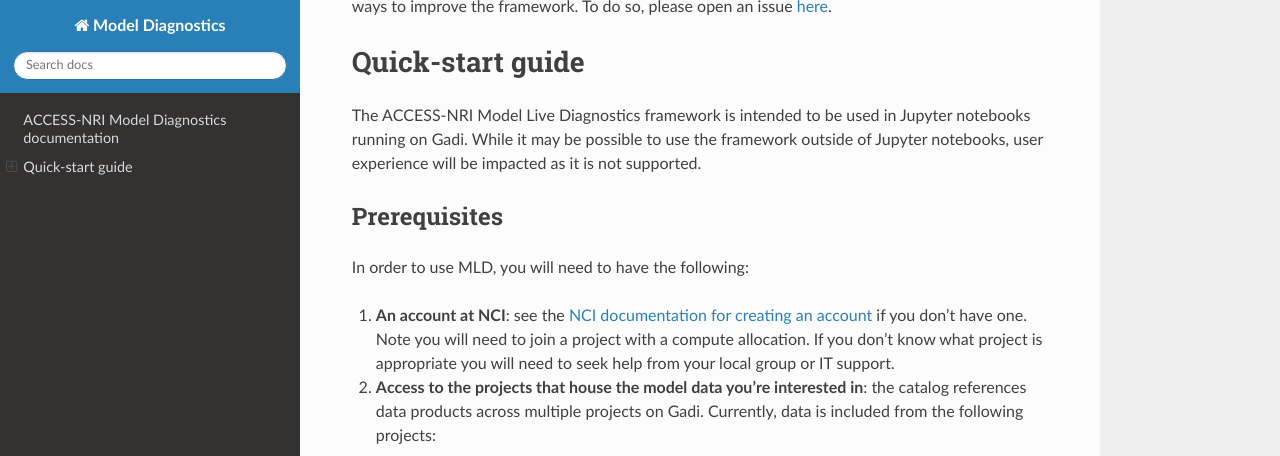
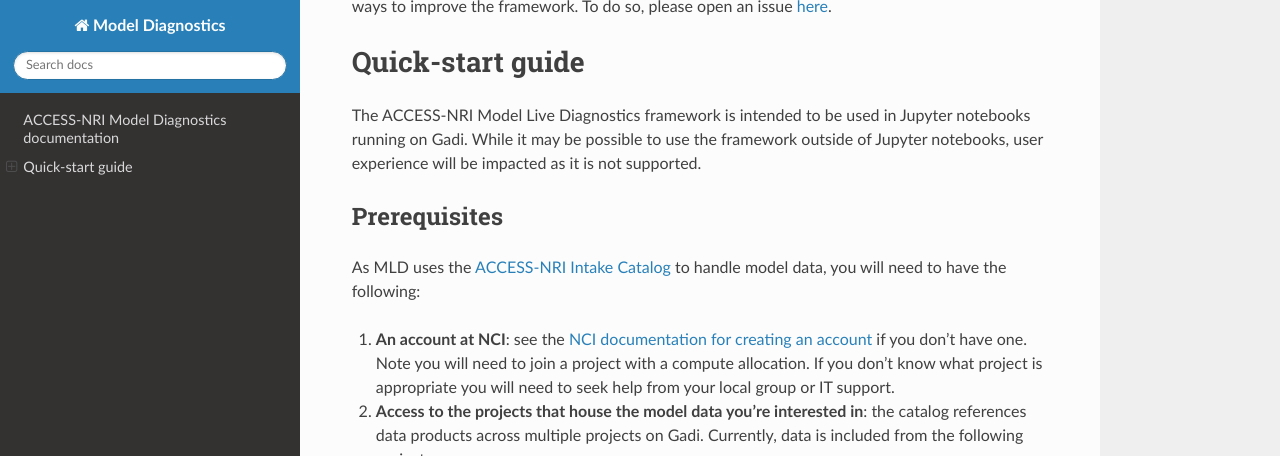
Before and after one commit to ACCESS-NRI/MED-live-diagnostics, a Sphinx documentation site: the page built from docs/index.rst, in a window 1280 px wide and 900 px high, scrolled down 405 px, cut to the strip 0-456 px from the top of the window. Built offline with Sphinx 7.4.7 and the Read the Docs theme 2.0.0, drawn with Linux system fonts in a browser that asks for light colours.

Commit message:
Update index.rst

```diff
--- a/docs/index.rst
+++ b/docs/index.rst
@@ -32,7 +32,8 @@
 Prerequisites
 ^^^^^^^^^^^^^
 
-In order to use MLD, you will need to have the following:
+As MLD uses the `ACCESS-NRI Intake Catalog <https://github.com/ACCESS-NRI/access-nri-intake-catalog/tree/main>`_ to handle model data,
+you will need to have the following:
 
 #. **An account at NCI**: see the `NCI documentation for creating an account
    <https://opus.nci.org.au/display/Help/How+to+create+an+NCI+user+account>`_ if you don't have one.
```
